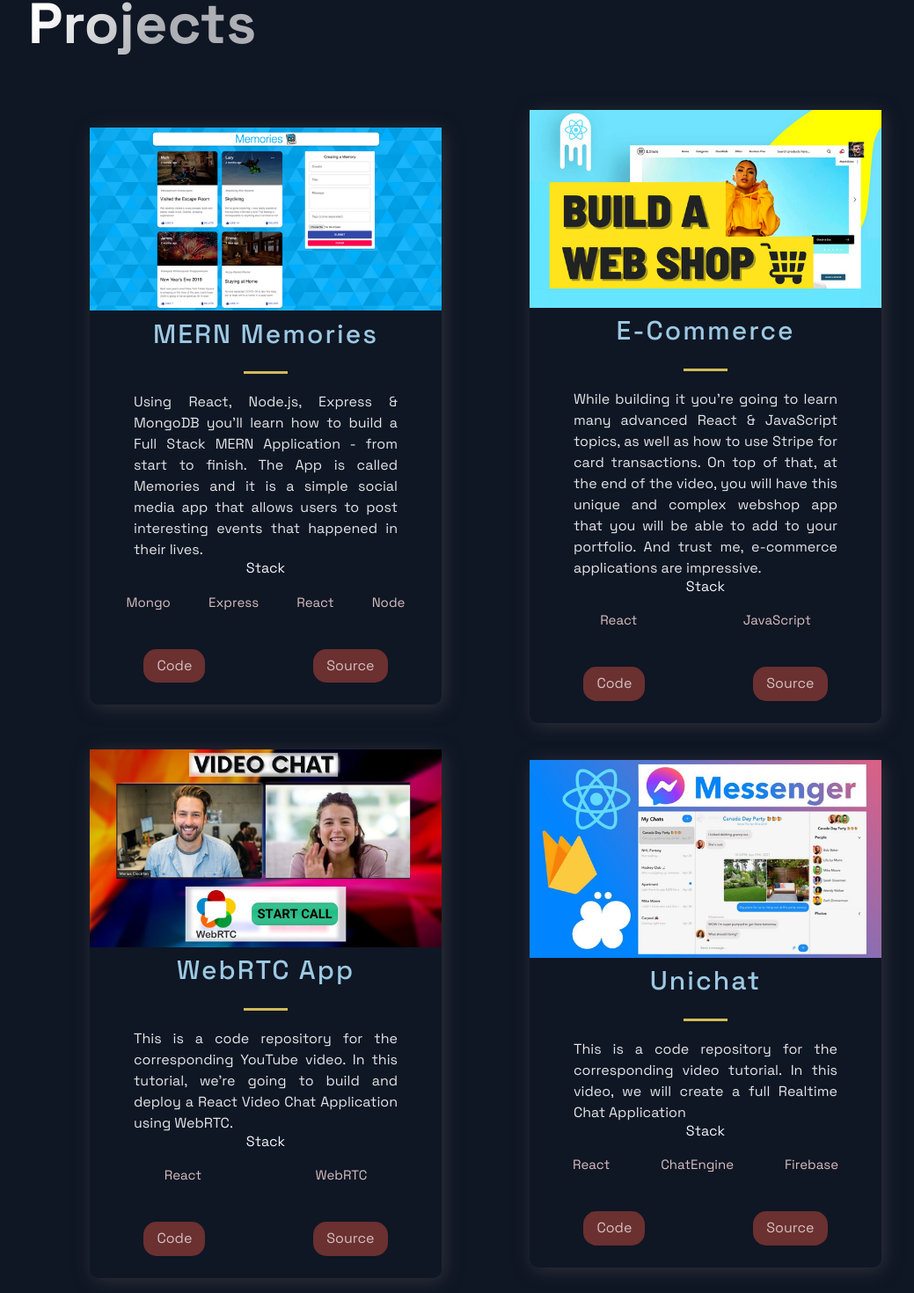
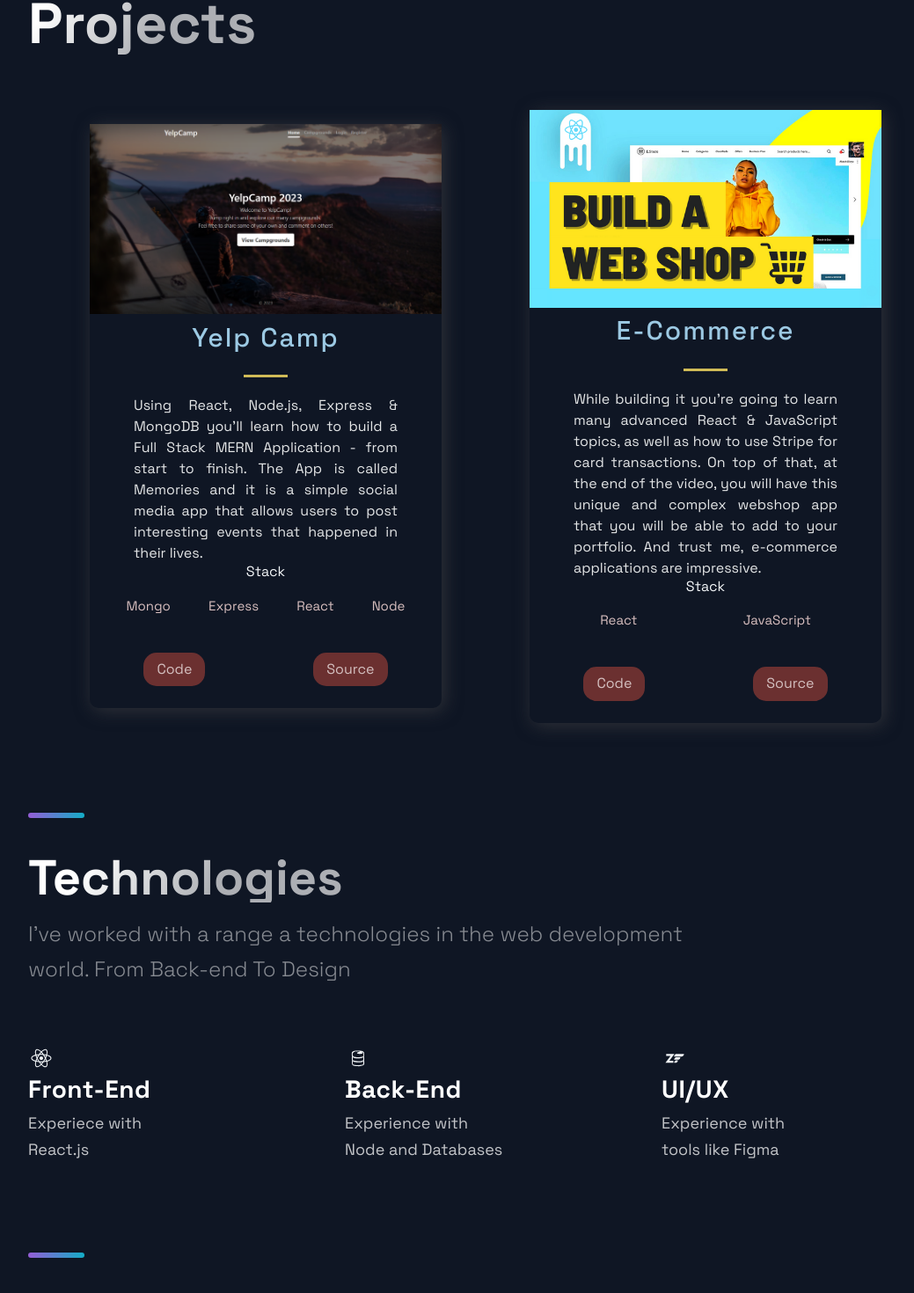
Before and after one commit to yingzhuo1994/portfolio_website, a Next.js app: page / in a window 1280 px wide. Shown: the part 710-2180 px from the top of the page at 88% size, without its empty margins (88-1127 px from the left). Built offline with nearby package versions, Linux system fonts and the light colour scheme.

Commit message:
update yelpcamp project

```diff
--- a/src/constants/constants.js
+++ b/src/constants/constants.js
@@ -1,11 +1,11 @@
 export const projects = [
   {
-    title: 'MERN Memories',
+    title: 'Yelp Camp',
     description: "Using React, Node.js, Express & MongoDB you'll learn how to build a Full Stack MERN Application - from start to finish. The App is called Memories and it is a simple social media app that allows users to post interesting events that happened in their lives.",
-      image: '/images/1.png',
+      image: '/images/yelpcamp.png',
       tags: ['Mongo', 'Express', 'React', 'Node'],
-    source: 'https://google.com',
-    visit: 'https://google.com',
+    source: 'https://github.com/yingzhuo1994/YelpCamp',
+    visit: 'https://yelpcamp2023.vercel.app/',
     id: 0,
   },
   {
@@ -17,24 +17,24 @@ export const projects = [
     visit: 'https://google.com',
     id: 1,
   },
-  {
-    title: 'WebRTC App',
-    description: "This is a code repository for the corresponding YouTube video. In this tutorial, we're going to build and deploy a React Video Chat Application using WebRTC.",
-      image: '/images/3.jpg',
-      tags: ['React', 'WebRTC'],
-    source: 'https://google.com',
-    visit: 'https://google.com',
-    id: 2,
-  },
-  {
-    title: 'Unichat',
-    description: "This is a code repository for the corresponding video tutorial. In this video, we will create a full Realtime Chat Application",
-    image: '/images/4.jpg',
-    tags: ['React', 'ChatEngine', 'Firebase'],
-    source: 'https://google.com',
-    visit: 'https://google.com',
-    id: 3,
-  },
+  // {
+  //   title: 'WebRTC App',
+  //   description: "This is a code repository for the corresponding YouTube video. In this tutorial, we're going to build and deploy a React Video Chat Application using WebRTC.",
+  //     image: '/images/3.jpg',
+  //     tags: ['React', 'WebRTC'],
+  //   source: 'https://google.com',
+  //   visit: 'https://google.com',
+  //   id: 2,
+  // },
+  // {
+  //   title: 'Unichat',
+  //   description: "This is a code repository for the corresponding video tutorial. In this video, we will create a full Realtime Chat Application",
+  //   image: '/images/4.jpg',
+  //   tags: ['React', 'ChatEngine', 'Firebase'],
+  //   source: 'https://google.com',
+  //   visit: 'https://google.com',
+  //   id: 3,
+  // },
 ];
 
 export const TimeLineData = [
```
Also changed, not shown: public/images/yelpcamp.png (added).
